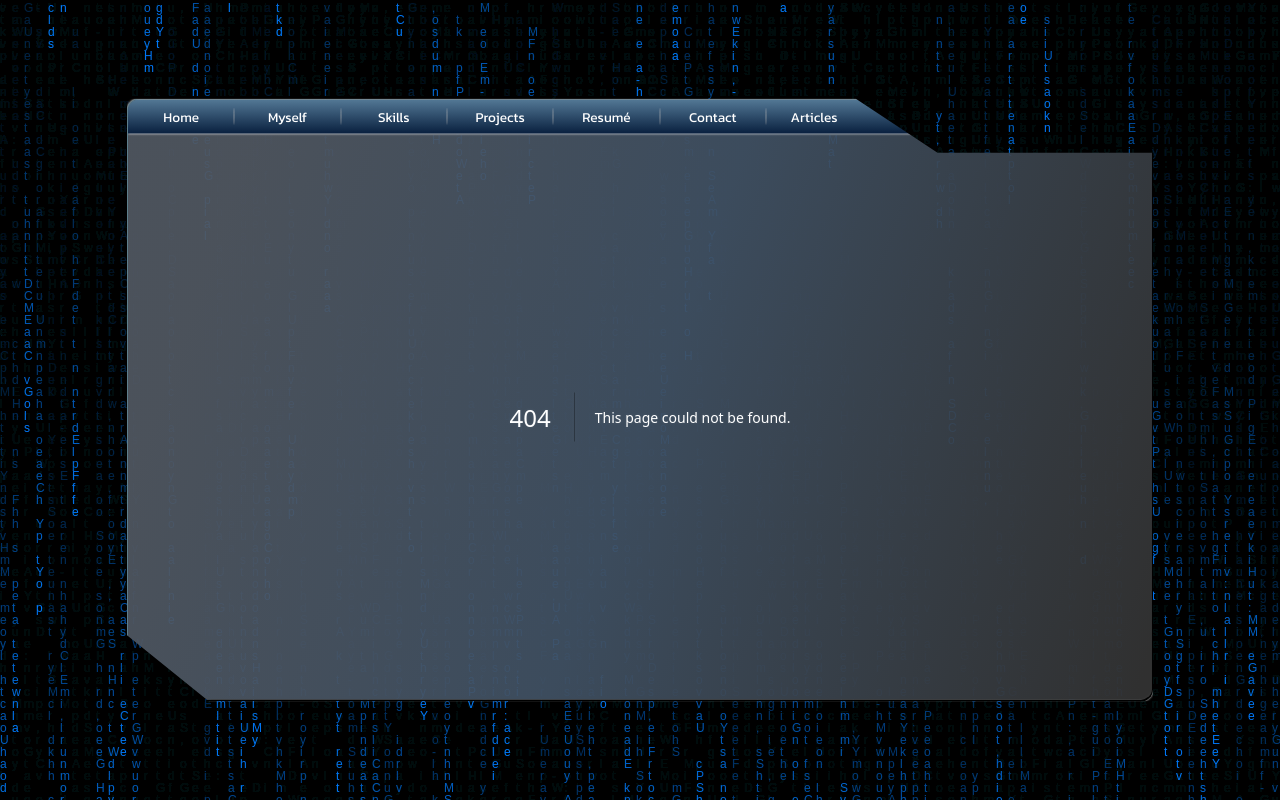
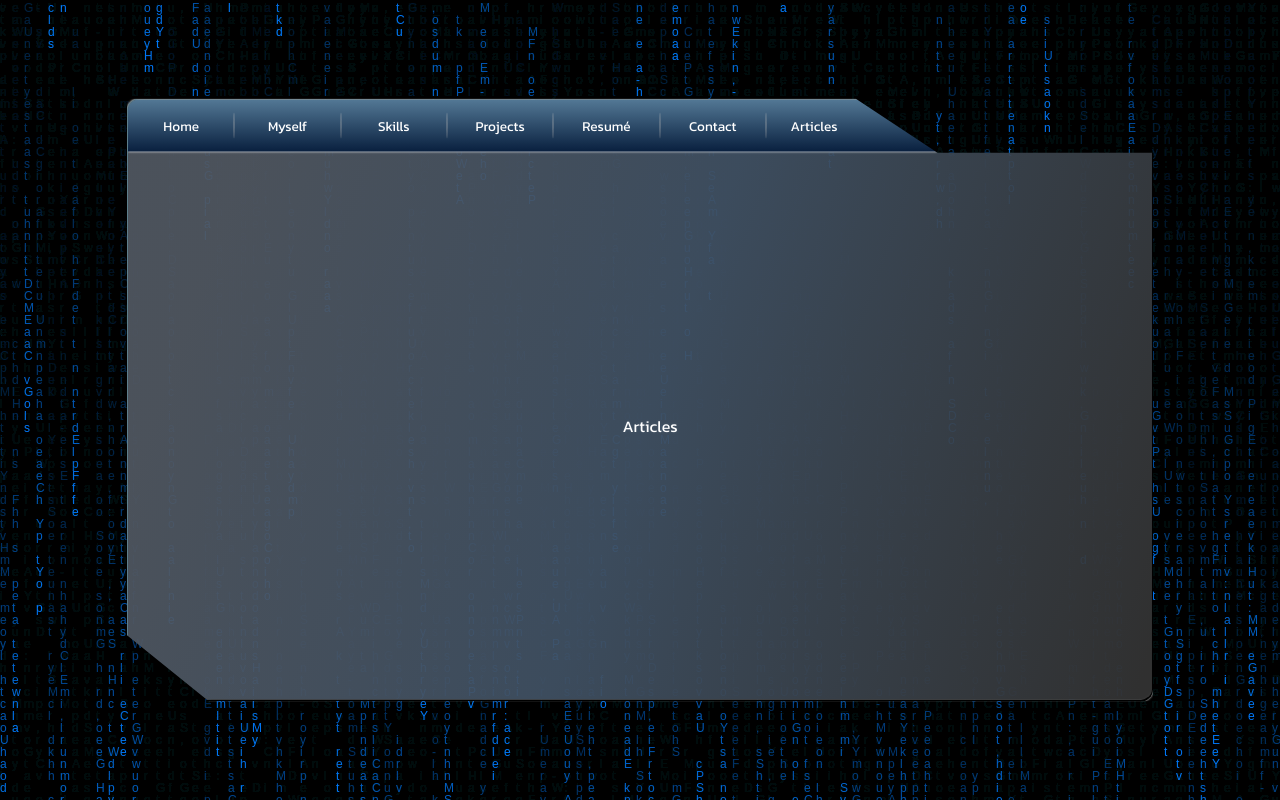
Before and after one commit to patrickgunnar/patrick-gunnar, a Next.js app: page /articles in a window 1280 px wide. Before the commit this address had no page. Built offline with nearby package versions, Linux system fonts and the light colour scheme.

Commit message:
feat: added articles page

```diff
--- /dev/null
+++ b/src/app/articles/page.tsx
@@ -0,0 +1,7 @@
+export default function Articles() {
+	return (
+		<div>
+			Articles
+		</div>
+	)
+}
```
